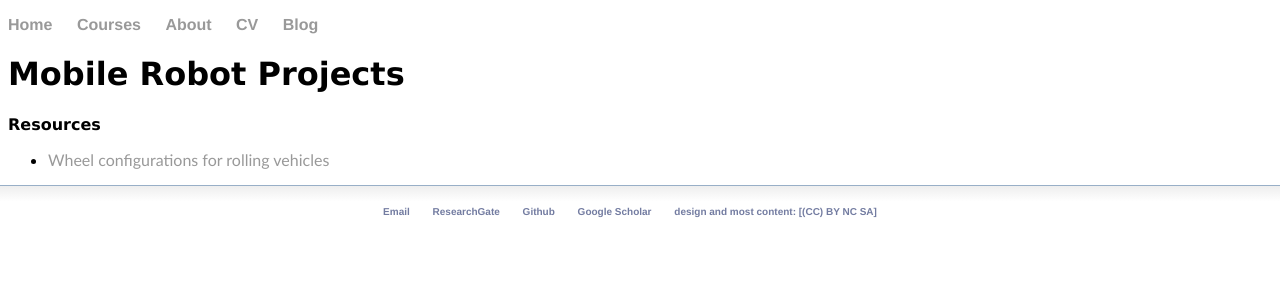
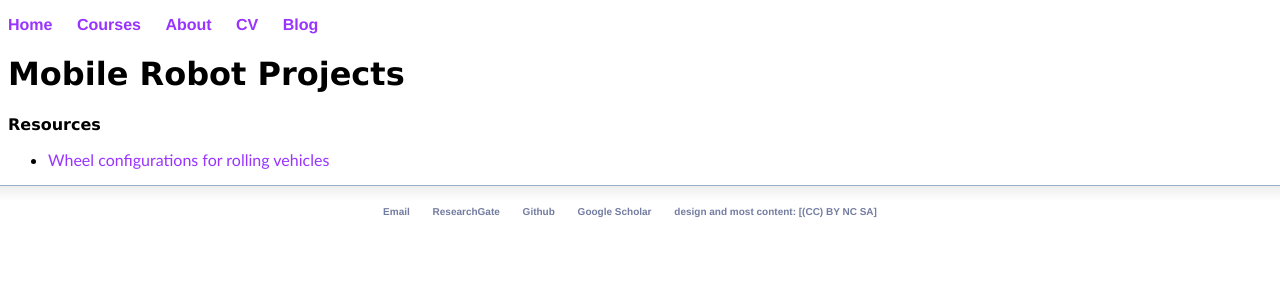
Before and after one commit to mnourgwad/mnourgwad.github.io, a Jekyll site: the page built from CSE4316/projects/mobileRobots/index.html, in a window 1280 px wide. Shown: the top 300 px of the page. Built offline with Jekyll 4.4.1, drawn with Linux system fonts in a browser that asks for light colours; a script that is not in the unit is left out.

Commit message:
corrected a link typo and modified link color

```diff
--- a/CSE4316/projects/mobileRobots/index.html
+++ b/CSE4316/projects/mobileRobots/index.html
@@ -7,6 +7,6 @@
 
 			<h2>Resources</h2>
 			<ul class="contacts">
-			  <li><a href="projects/mobileRobots/WheelConfigurationsForRollingVehicles.pdf">Wheel configurations for rolling vehicles</a>
+			  <li><a href="WheelConfigurations.pdf">Wheel configurations for rolling vehicles</a>
 			</ul>
 	</div>
--- a/css/main.css
+++ b/css/main.css
@@ -5,7 +5,7 @@
 	 min-height: 100%;
 }
 
-a { text-decoration: none; color: #999; }
+a { text-decoration: none; color: #9933ff; }
 a:hover { text-decoration: underline; }
 
 p { font-size: 1.5em; line-height: 1.4em; color: #333; }, ul , ol { font-size: 1em; line-height: 1em; color: #333; }
```
Also changed, not shown: 2 other files.
